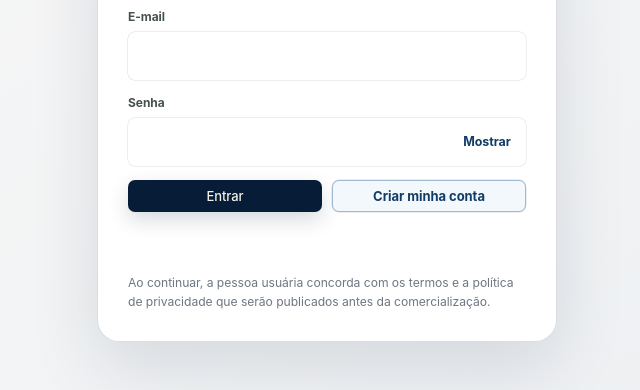
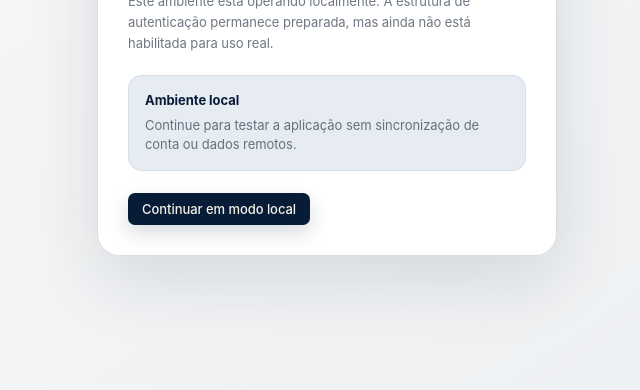
Before and after one commit to joyceradis/MedPer, a website: page app.html in a window 1280 px wide. Shown: the part 410-800 px from the top of the page, without its empty margins (313-953 px from the left). Drawn offline with Linux system fonts and the light colour scheme.

Commit message:
MedPer 1.0 — stable local-first release
Restore reliable application entry by removing the mandatory live backend binding, bumping the stable version, and invalidating the old PWA cache.

```diff
--- a/app.html
+++ b/app.html
@@ -6,27 +6,26 @@
   <meta name="theme-color" content="#071d37">
   <meta name="description" content="Aplicação MedPer para organização e elaboração médico-pericial.">
   <meta name="robots" content="noindex,nofollow">
-  <meta name="medper-api-url" content="https://med-per-backend--48gd8nmfpr.replit.app/api">
   <title>MedPer · Aplicação</title>
-  <link rel="manifest" href="./manifest.webmanifest?v=20260819.1">
-  <link rel="icon" href="./icon.svg?v=20260819.1" type="image/svg+xml">
-  <link rel="stylesheet" href="./css/design-system.css?v=20260819.1">
-  <link rel="stylesheet" href="./css/styles.css?v=20260819.1">
-  <link rel="stylesheet" href="./css/dashboard.css?v=20260819.1">
-  <link rel="stylesheet" href="./css/inspector.css?v=20260819.1">
-  <link rel="stylesheet" href="./css/methodology.css?v=20260819.1">
-  <link rel="stylesheet" href="./css/guided-methodology.css?v=20260819.1">
-  <link rel="stylesheet" href="./css/context-methodology.css?v=20260819.1">
-  <link rel="stylesheet" href="./css/knowledge.css?v=20260819.1">
-  <link rel="stylesheet" href="./css/auth.css?v=20260819.1">
-  <link rel="stylesheet" href="./css/phase2.css?v=20260819.1">
-  <link rel="stylesheet" href="./css/onboarding.css?v=20260819.1">
+  <link rel="manifest" href="./manifest.webmanifest?v=20260910.1">
+  <link rel="icon" href="./icon.svg?v=20260910.1" type="image/svg+xml">
+  <link rel="stylesheet" href="./css/design-system.css?v=20260910.1">
+  <link rel="stylesheet" href="./css/styles.css?v=20260910.1">
+  <link rel="stylesheet" href="./css/dashboard.css?v=20260910.1">
+  <link rel="stylesheet" href="./css/inspector.css?v=20260910.1">
+  <link rel="stylesheet" href="./css/methodology.css?v=20260910.1">
+  <link rel="stylesheet" href="./css/guided-methodology.css?v=20260910.1">
+  <link rel="stylesheet" href="./css/context-methodology.css?v=20260910.1">
+  <link rel="stylesheet" href="./css/knowledge.css?v=20260910.1">
+  <link rel="stylesheet" href="./css/auth.css?v=20260910.1">
+  <link rel="stylesheet" href="./css/phase2.css?v=20260910.1">
+  <link rel="stylesheet" href="./css/onboarding.css?v=20260910.1">
 </head>
 <body>
   <a class="skip-link" href="#workspace">Ir para o conteúdo</a>
   <div id="app"></div>
   <div id="toast" class="toast" role="status" aria-live="polite"></div>
   <noscript>O MedPer precisa de JavaScript habilitado para funcionar.</noscript>
-  <script type="module" src="./js/main.js?v=20260819.1"></script>
+  <script type="module" src="./js/main.js?v=20260910.1"></script>
 </body>
 </html>
```
Also changed, not shown: package.json (+2 -2 lines), sw.js (+1 -1 lines).
